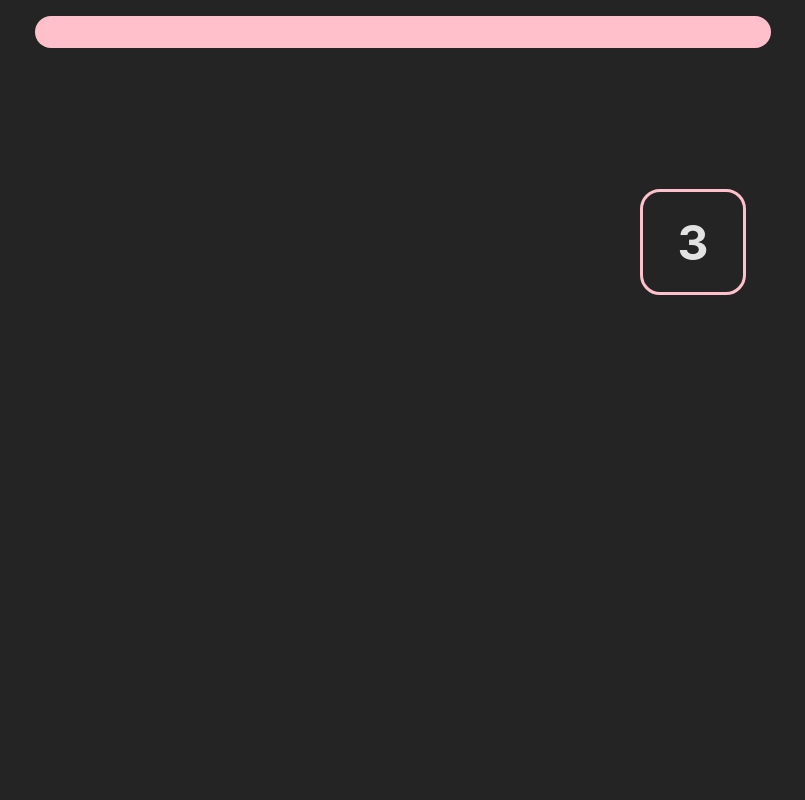
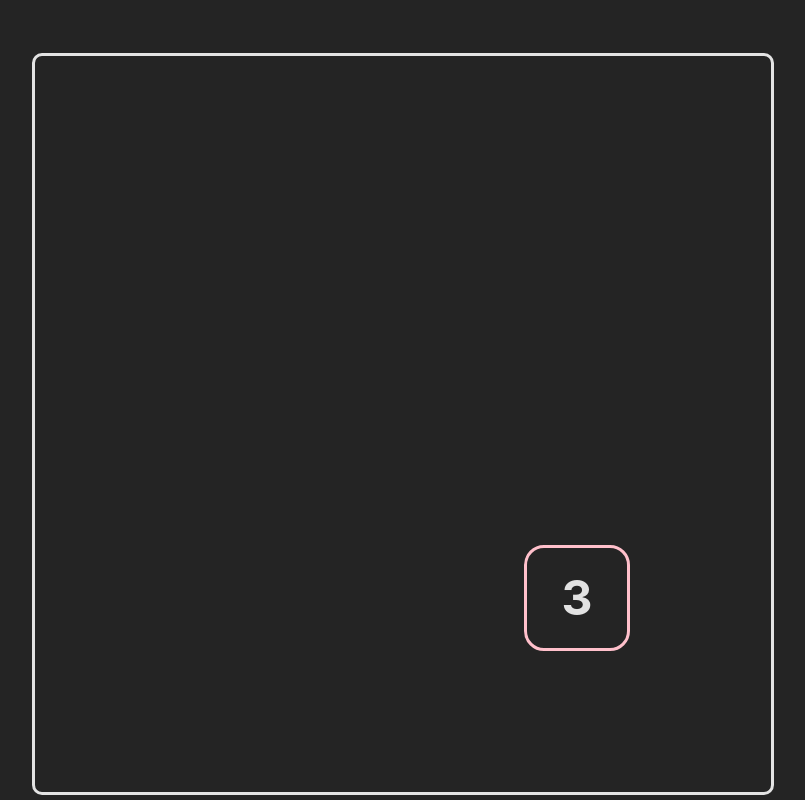
Before and after one commit to hkhaung/webdev-projects, a React (Vite) app in the folder simple-memory-game/simple-memory-game/: page / in a window 1280 px wide. Shown: the whole page, without its empty margins (237-1042 px from the left). Built offline with nearby package versions, Linux system fonts and the light colour scheme.

Commit message:
fixed correct random display if maxNumber != 36

```diff
--- a/simple-memory-game/simple-memory-game/src/components/Board/Board.css
+++ b/simple-memory-game/simple-memory-game/src/components/Board/Board.css
@@ -14,7 +14,7 @@
   /* width: 300px; */
   /* height: 300px; */
   padding: 25px;
-  /* border: solid; */
+  border: solid;
   border-radius: 10px;
 }
 
@@ -43,8 +43,13 @@
   cursor: pointer;
   border-radius: 20px;
 
-  transform-style: preserve-3d; /* Necessary for 3D flip effect */
+  transform-style: preserve-3d;
   transition: transform 1s;
+}
+
+.game-started .card {
+  cursor: pointer;
+  border: solid pink;
 }
 
 .hidden {
@@ -77,19 +82,40 @@
   transition: opacity 0.3s ease;
 }
 
-.grid-container:hover .start-btn {
+.hover-enabled:hover .start-btn {
   opacity: 1;
 }
 
-.grid-container:hover .grid-item {
+.hover-enabled:hover .grid-item {
   opacity: 0;
 }
 
 /* timer bar styling */
 .timerbar {
+  width: 100%;
+  height: 20px;
   border: solid 1px;
-  border-radius: 25px;
-  height: 30px;
+  border-radius: 10px;
   color: transparent;
-  background: pink;
+  background-color: #e0e0e0;
+  overflow: hidden;
+
+  margin-bottom: 25px;
 }
+
+.timerbar div {
+  height: 100%;
+  width: 100%;
+  border-radius: 10px;
+  background-color: pink;
+  animation: fill 10s linear backwards;
+}
+
+@keyframes fill {
+  from {
+    width: 125%;
+  }
+  to {
+    width: 0%;
+  }
+}
--- a/simple-memory-game/simple-memory-game/src/components/Board/Board.jsx
+++ b/simple-memory-game/simple-memory-game/src/components/Board/Board.jsx
@@ -1,78 +1,95 @@
 import { useEffect, useState, useMemo } from 'react';
 import './Board.css';
 
-function Card( {textNumber='0'} ) {
+function Card( { textNumber='0' } ) {
+  const [isFlipped, setIsFlipped] = useState(false);
+
+  function handleFlip() {
+    setIsFlipped((prev) => !prev);
+  }
+
   return (
-    <>
-      <div className='card'>
-        {textNumber}
+    <div className={`card ${isFlipped ? 'flipped' : ''}`} onClick={handleFlip}>
+      <div className="card-inner">
+        <div className="card-front">{textNumber}</div>
+        <div className="card-back"></div>
       </div>
-    </>
+    </div>
   )
 }
 
-function TimerBar() {
+function TimerBar({ isVisible=false }) {
   return (
     <>
-      <div className='timerbar'>
+      <div className={`timerbar ${isVisible ? 'visible' : 'hidden'}`}>
         <div></div>
       </div>
     </>
   )
 }
 
-function Board({ maxNumber=36 }) {
+function Board({ maxNumber=4, totalCells=36 }) {
   const [visibleCard, setVisibleCard] = useState(0);
   const [isFlipping, setIsFlipping] = useState(true);
+  const [isHoverActive, setIsHoverActive] = useState(true);
+
   const [showAllCards, setShowAllCards] = useState(false);
+  const [timerBarVisible, setTimerBarVisible] = useState(false);
 
-  const cardsArray = useMemo(() => {
-    const seenNum = new Set();
-    return Array.from({ length: maxNumber }, () => {
-      let randomNum;
-      do {
-        randomNum = Math.floor(Math.random() * maxNumber) + 1;
-      } while (seenNum.has(randomNum));
+  const cardsArray = Array.from({ length: maxNumber }, (_, i) => i + 1);
+  const gridArray = Array.from({ length: totalCells }, () => null);
+  const numberIndices = [];
 
-      seenNum.add(randomNum);
-      return randomNum;
-    });
-  }, [maxNumber]);
+  cardsArray.forEach((number) => {
+    let randomIndex;
+    do {
+      randomIndex = Math.floor(Math.random() * totalCells);
+    } while (gridArray[randomIndex] !== null);
+
+    gridArray[randomIndex] = number;
+    numberIndices.push(randomIndex);
+  });
 
   useEffect(() => {
     if (!isFlipping) return;
 
-    let interval = setInterval(() => {
-      setVisibleCard((index) => (index + 1) % maxNumber);
+    const interval = setInterval(() => {
+      setVisibleCard((index) => (index + 1) % numberIndices.length);
     }, 3000);
 
     return () => clearInterval(interval);
-  }, [isFlipping, maxNumber]);
+  }, [isFlipping, numberIndices.length]);
+
 
   function handleStart() {
     setIsFlipping(false);
     setShowAllCards(true);
+    setTimerBarVisible(true);
+    setIsHoverActive(false);
+
     setTimeout(() => {
-      setIsFlipping(true);
       setShowAllCards(false);
+      setTimerBarVisible(false);
+      setVisibleCard(null);
     }, 10000);
+
+    clearInterval();
   }
 
   return (
     <div>
-      <TimerBar />
+      <TimerBar isVisible={timerBarVisible} />
 
       <div className='board'>
-        <div className='grid-container'>
-          {cardsArray.map((randomNum) => (
-            <div
-              key={randomNum - 1}
-              className={`grid-item ${showAllCards || visibleCard === randomNum - 1 ? 'visible' : 'hidden'}`}
-            >
-              <Card textNumber={randomNum.toString()} />
+        <div className={`grid-container ${isHoverActive ? 'hover-enabled' : 'game-started'}`}>
+          {gridArray.map((value, index) => (
+            <div key={index} className={`grid-item ${showAllCards || numberIndices[visibleCard] === index ? 'visible' : 'hidden'}`}>
+              <Card textNumber={value ? value.toString() : ''} />
             </div>
           ))}
-          <button className="start-btn" onClick={handleStart}>Start</button>
+          {isHoverActive && (
+            <button className="start-btn" onClick={handleStart}>Start</button>
+          )}
         </div>
       </div>
     </div>
```
